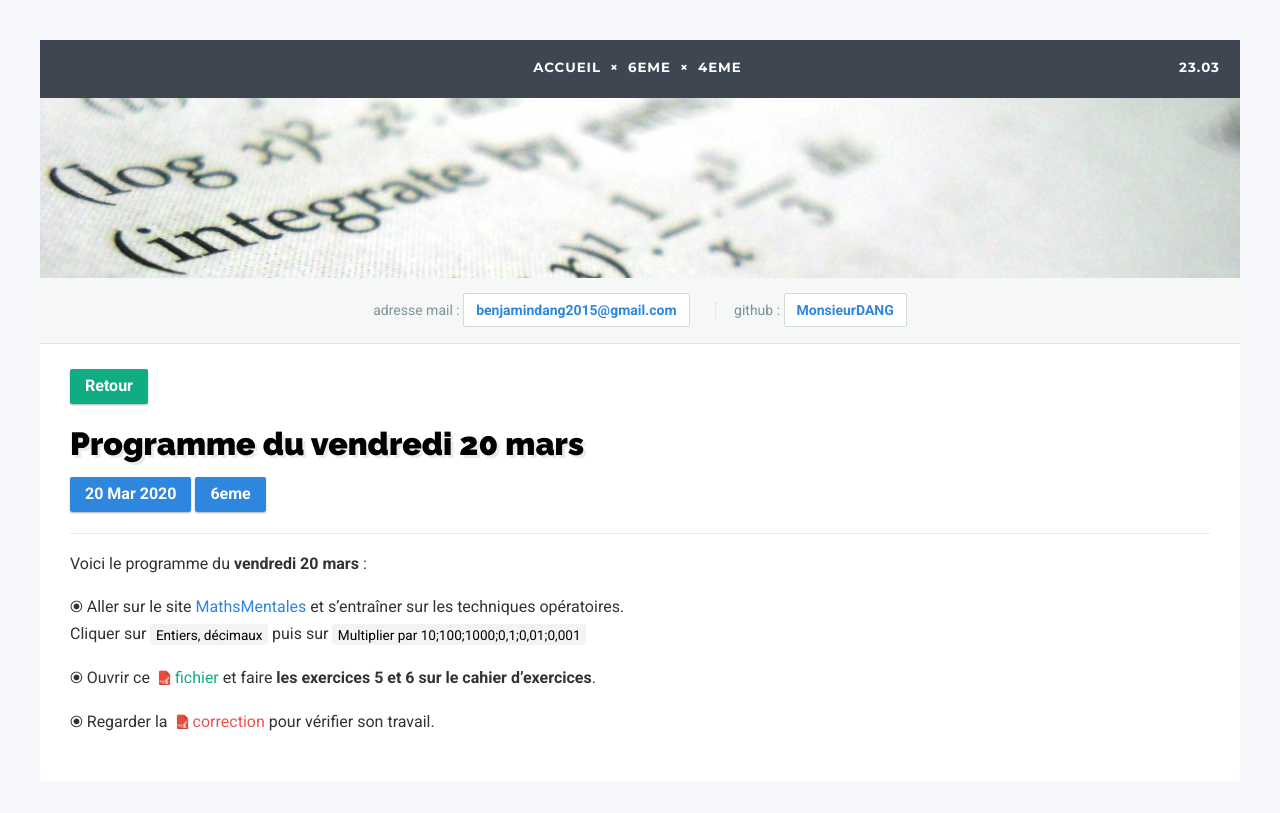
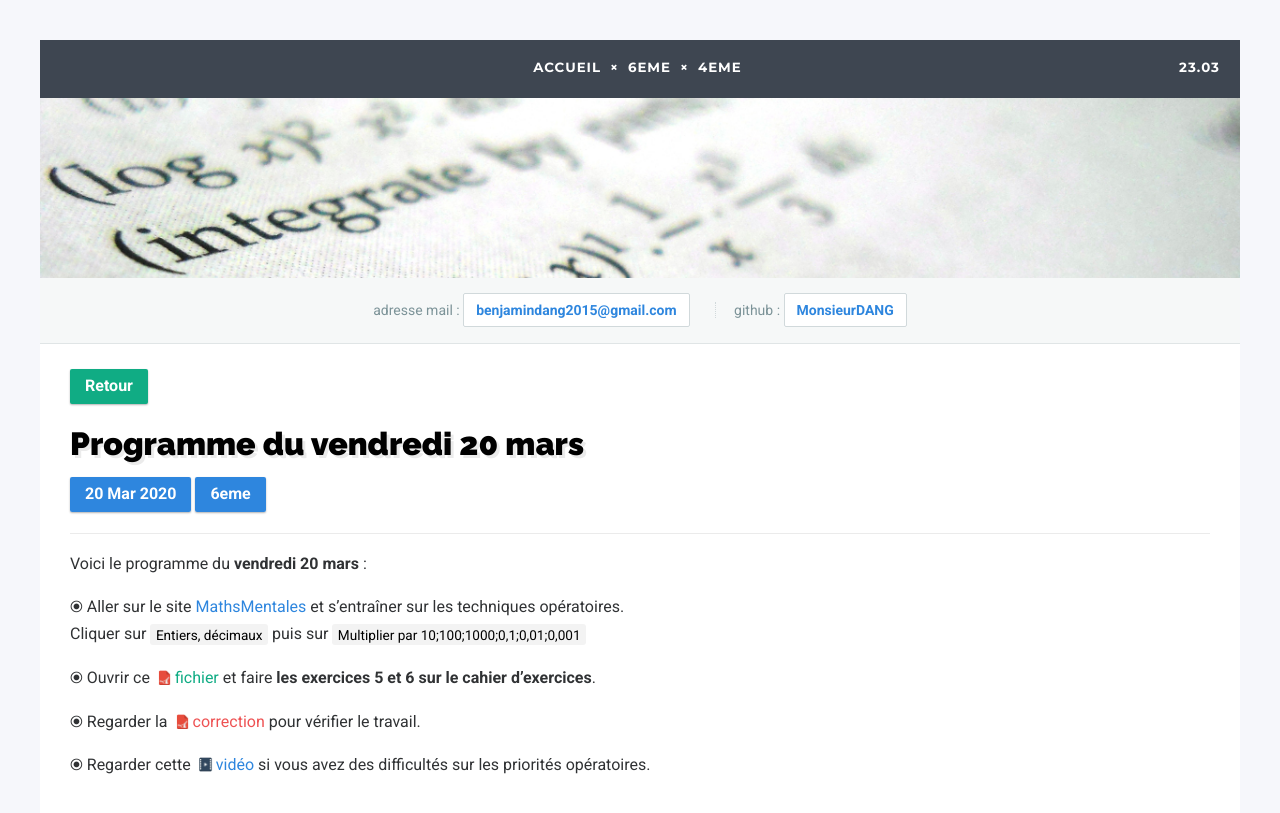
Before and after one commit to DangSinslay/DangSinslay.github.io, a Jekyll site: the page built from _posts/6eme/2020-03-20-programme.md, in a window 1280 px wide. Shown: the top 813 px of the page. Built offline with Jekyll 4.4.1, drawn with Linux system fonts in a browser that asks for light colours.

Commit message:
Update 2020-03-20-programme.md

```diff
--- a/_posts/6eme/2020-03-20-programme.md
+++ b/_posts/6eme/2020-03-20-programme.md
@@ -14,4 +14,6 @@
 
 ⦿ Ouvrir ce <a class="exercice" href="/exercices/6eme/6eme_exercices_vendredi_20_mars_2020.pdf">fichier</a> et faire <b>les exercices 5 et 6 sur le cahier d'exercices</b>.
 
-⦿ Regarder la <a class="correction" href="/exercices/6eme/6eme_exercices_vendredi_20_mars_2020_corrections.pdf">correction</a> pour vérifier son travail.
+⦿ Regarder la <a class="correction" href="/exercices/6eme/6eme_exercices_vendredi_20_mars_2020_corrections.pdf">correction</a> pour vérifier le travail.
+
+⦿ Regarder cette <a class="video" href="https://youtu.be/a-IG_bjKeJc">vidéo</a> si vous avez des difficultés sur les priorités opératoires.
```
